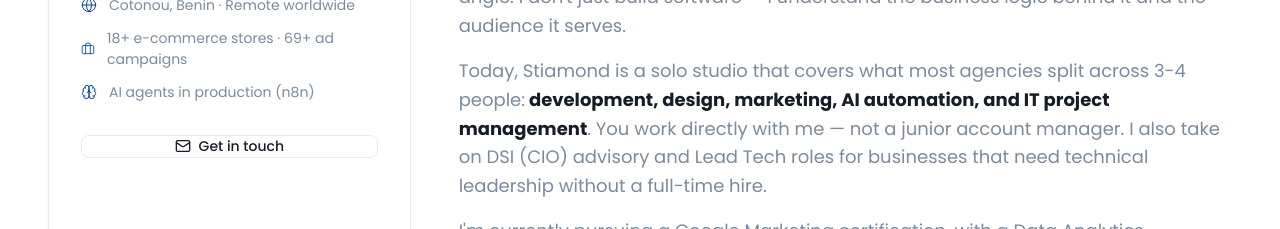
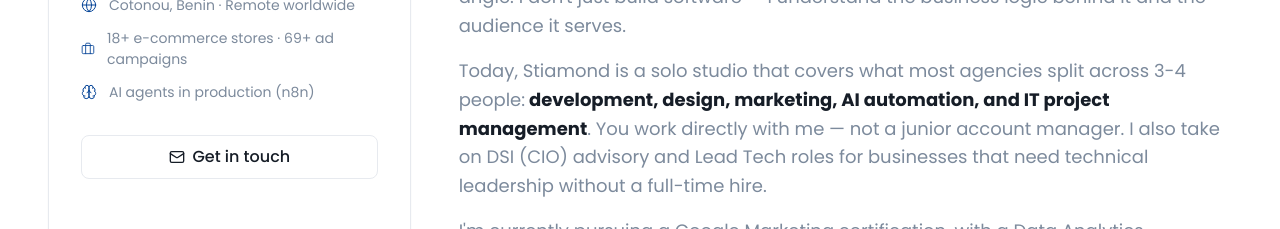
Before and after one commit to senankponjosuekpodekon/stiamond, a Next.js app: page /en/company/team in a window 1280 px wide. Shown: the part 900-1129 px from the top of the page. Built offline with nearby package versions, Linux system fonts and the light colour scheme; no server answers.

Commit message:
fix: add size=lg to all secondary CTA buttons for consistency
- FAQ CTA button: size=lg
- Team page outline CTA: size=lg
- Homepage 'view all products' button: size=lg
- Blog post back button: size=lg
All CTA buttons across the site now use size=lg consistently.

```diff
--- a/src/app/[locale]/(marketing)/blog/[slug]/page.tsx
+++ b/src/app/[locale]/(marketing)/blog/[slug]/page.tsx
@@ -117,7 +117,7 @@
         </div>
 
         <div className="mt-16 border-t border-border pt-8">
-          <Button variant="outline" asChild>
+          <Button variant="outline" size="lg" asChild>
             <Link href="/blog">
               <ArrowLeft className="h-4 w-4" />
               {t("allPosts")}
--- a/src/app/[locale]/(marketing)/company/team/page.tsx
+++ b/src/app/[locale]/(marketing)/company/team/page.tsx
@@ -196,7 +196,7 @@
                     </div>
                   </div>
                   <div className="mt-8">
-                    <Button variant="outline" asChild className="w-full">
+                    <Button variant="outline" size="lg" asChild className="w-full">
                       <Link href="/contact">
                         <Mail className="h-4 w-4" />
                         {isFr ? "Me contacter" : "Get in touch"}
--- a/src/app/[locale]/(marketing)/faq/page.tsx
+++ b/src/app/[locale]/(marketing)/faq/page.tsx
@@ -198,7 +198,7 @@
                 : "Send a message and I'll reply within 24 hours."}
             </p>
             <div className="mt-6">
-              <Button variant="primary" asChild>
+              <Button variant="primary" size="lg" asChild>
                 <Link href="/contact">
                   {isFr ? "Me contacter" : "Get in touch"}
                   <ArrowRight className="h-4 w-4" />
--- a/src/app/[locale]/(marketing)/page.tsx
+++ b/src/app/[locale]/(marketing)/page.tsx
@@ -255,7 +255,7 @@
           </Stagger>
 
           <div className="mt-12 text-center">
-            <Button variant="outline" asChild>
+            <Button variant="outline" size="lg" asChild>
               <Link href="/products">
                 {t("products.viewAll")}
                 <ArrowRight className="h-4 w-4" />
```
